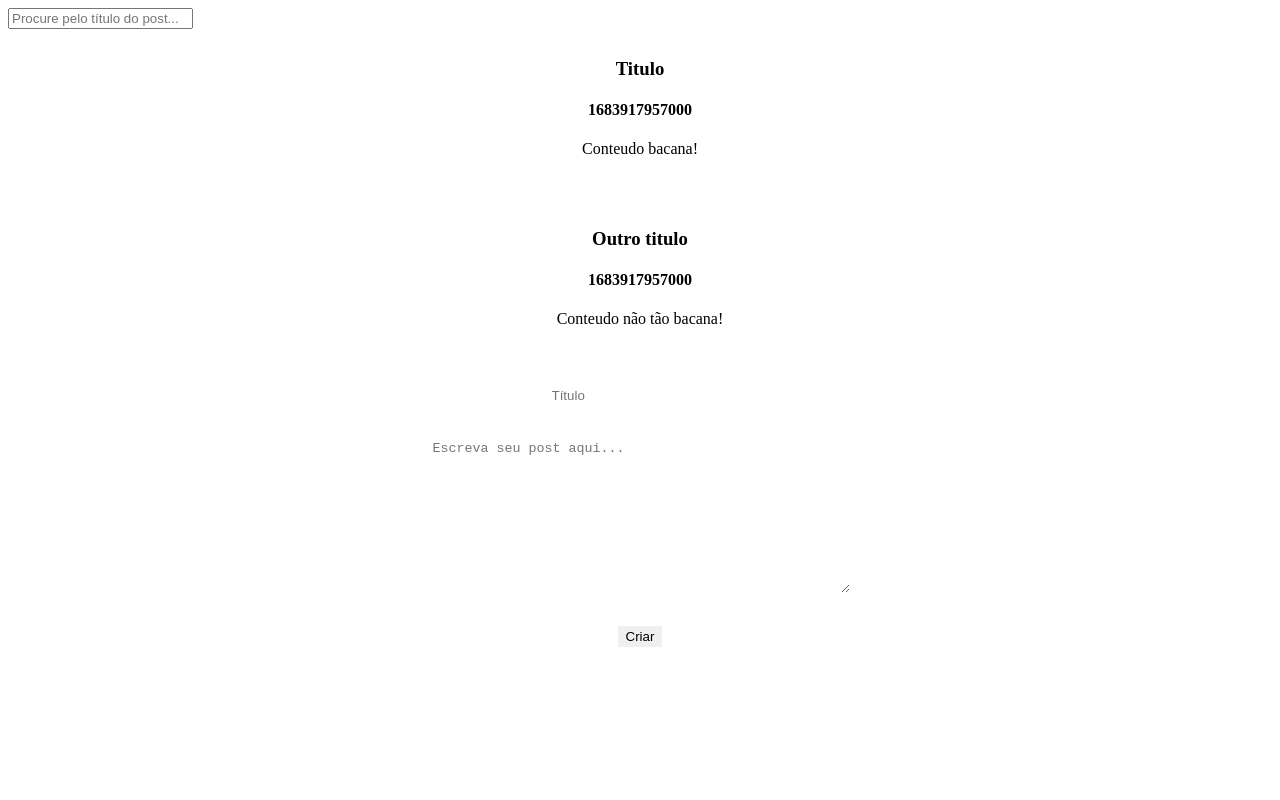
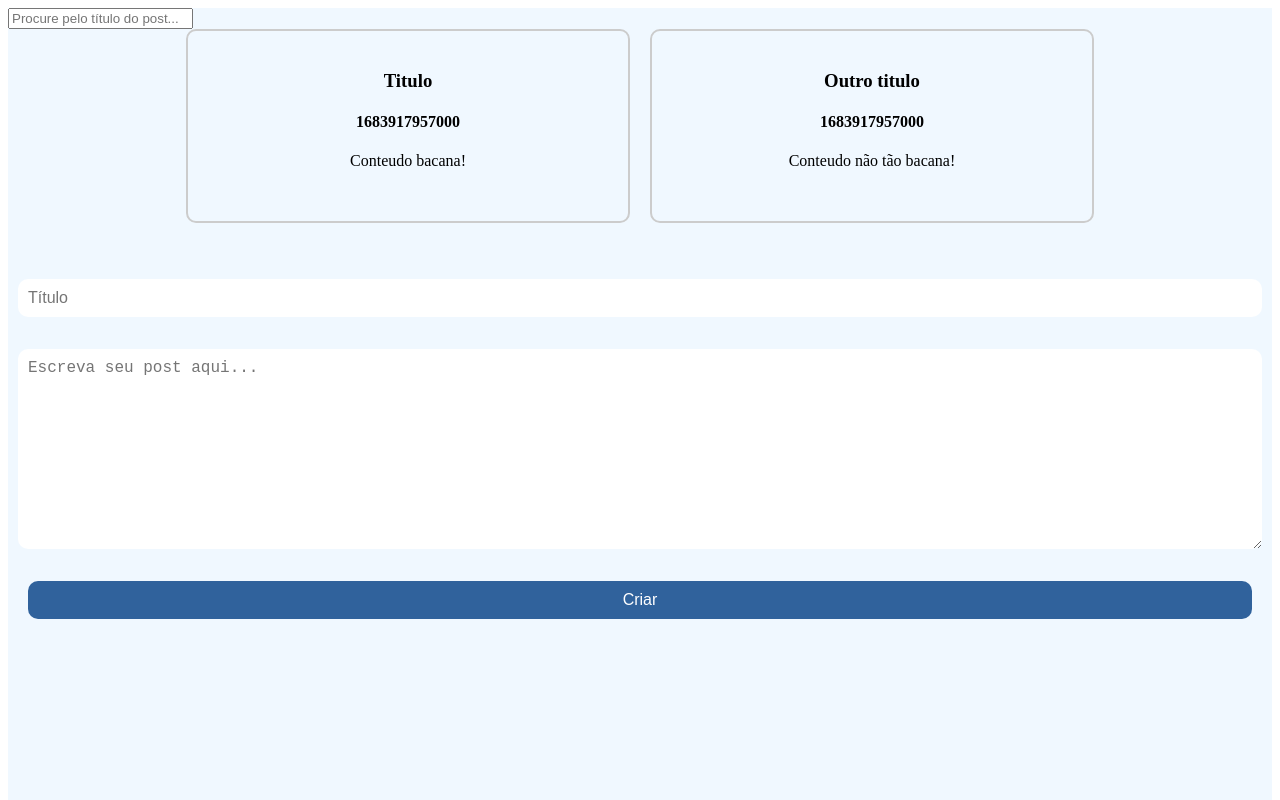
Before and after one commit to reinnerh/FirstBlog, a Vue app: page / in a window 1280 px wide. Shown: the top 800 px of the page. Built offline with nearby package versions, Linux system fonts and the light colour scheme.

Commit message:
estilizacao-pagina-home

```diff
--- a/src/App.vue
+++ b/src/App.vue
@@ -1,6 +1,6 @@
 <script>
 import { RouterLink, RouterView } from "vue-router";
-
+import "@/assets/base.css";
 export default {
   data() {
     return {
@@ -103,16 +103,25 @@ export default {
 <style scoped>
 #lista-posts {
   display: flex;
-  flex-direction: column;
+  flex-wrap: wrap;
   justify-content: center;
   align-items: center;
   text-align: center;
+  gap: 20px;
 }
 
 .post {
   height: 150px;
-  width: 300px;
-  margin: 10px;
+  width: 400px;
+  padding: 20px;
+  border: 2px solid #ccc;
+  border-radius: 10px;
+  transition: all 0.3s ease-in-out;
+}
+
+.post:hover {
+  transform: translateY(-5px);
+  box-shadow: 0 5px 10px rgba(0, 0, 0, 0.2);
 }
 
 form {
@@ -120,10 +129,52 @@ form {
   flex-direction: column;
   justify-content: center;
   align-items: center;
+  padding: 20px;
+  margin-top: 20px;
+  border-radius: 10px;
 }
 
 form > * {
   margin: 1rem;
-  border-color: transparent;
+  border: none;
+  outline: none;
+  padding: 10px;
+  font-size: 16px;
+  border-radius: 10px;
+  width: 100%;
+  transition: all 0.3s ease-in-out;
+}
+
+form > input:focus,
+form > textarea:focus {
+  border: 2px solid #ccc;
+}
+
+form > button {
+  background-color: #30629c;
+  color: #fff;
+  font-size: 16px;
+  padding: 10px 20px;
+  border: none;
+  border-radius: 10px;
+  cursor: pointer;
+  transition: all 0.3s ease-in-out;
+}
+
+form > button:hover {
+  background-color: #659bd1;
+}
+
+input[type="search"] {
+  padding: 10px;
+  font-size: 16px;
+  border: 2px solid #ccc;
+  border-radius: 10px;
+  width: 100%;
+  transition: all 0.3s ease-in-out;
+}
+
+input[type="search"]:focus {
+  border: 2px solid #0077ff;
 }
 </style>
--- /dev/null
+++ b/src/assets/base.css
@@ -0,0 +1,4 @@
+#app {
+    height: 150vh;
+    background-color: aliceblue;
+}
```
